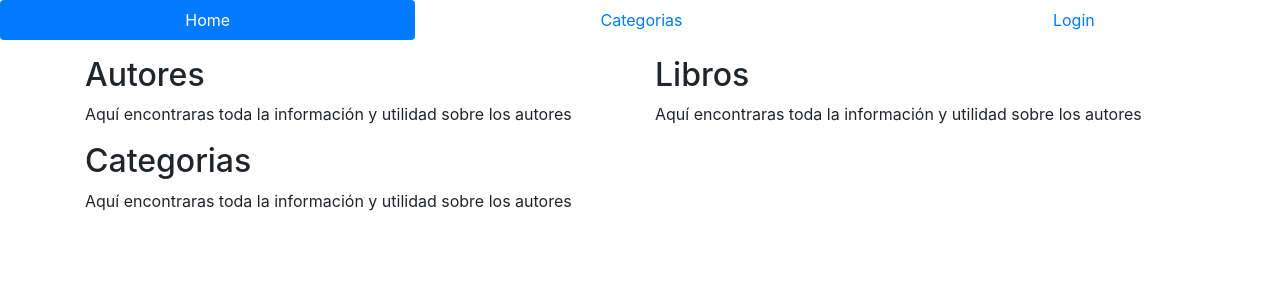
After one commit to chrisdev12/libreriaVirtual, a PHP site: page /libreriaVirtual/admin/adminMenu.php in a window 1280 px wide. The commit adds this page. Shown: the top 300 px of the page. Run offline with PHP 8.4, Linux system fonts and the light colour scheme.

Commit message:
Se agrego carpeta admin y su menu

```diff
--- /dev/null
+++ b/admin/adminMenu.php
@@ -0,0 +1,45 @@
+    <!DOCTYPE html>
+    <html lang="en">
+    <head>
+        <meta charset="UTF-8">
+        <meta name="viewport" content="width=device-width, initial-scale=1.0">
+        <link rel="stylesheet" href="../styles/bootstrap/bootstrap.min.css">
+
+        <title>Menu administrador</title>
+    </head>
+    <body>
+        <?php
+        include('../secciones/navbar.php');
+        ?>
+        <div class="container mt-3">
+            <div class="row">
+                <div class="col-md-6">
+                    <div class="opcion_menu">
+                        <h2>Autores</h2>
+                        <p>Aquí encontraras toda la información y utilidad sobre los autores</p>
+                    </div>
+                </div>
+                <div class="col-md-6">
+                    <div class="opcion_menu">
+                        <h2>Libros</h2>
+                        <p>Aquí encontraras toda la información y utilidad sobre los autores</p>
+                    </div>
+                </div>
+                <div class="col-md-6">
+                    <div class="opcion_menu">
+                        <h2>Categorias</h2>
+                        <p>Aquí encontraras toda la información y utilidad sobre los autores</p>
+                    </div>
+                </div>
+            </div>
+        </div>
+
+
+
+
+
+        <script src="../js/bootstrap/bootstrap.min.js"></script>
+        <script src="../js/bootstrap/popper.min.js"></script>
+
+    </body>
+    </html>
--- a/index.php
+++ b/index.php
@@ -18,7 +18,7 @@ require_once 'config.php';
     <title>Document</title>
     <link rel="icon" type="image/png" href="<?php echo $icon_tittle; ?>" />
     <link rel="stylesheet" href="styles/bootstrap/bootstrap.min.css">
-    <link rel="stylesheet" href="styles/styles.cssgit">
+    <link rel="stylesheet" href="styles/styles.css">
     <link rel="stylesheet" type="text/css" href="img/slider/devSlider/engine1/style.css" />
 </head>
 
```
Also changed, not shown: styles/styles.css (+7 -0 lines).
